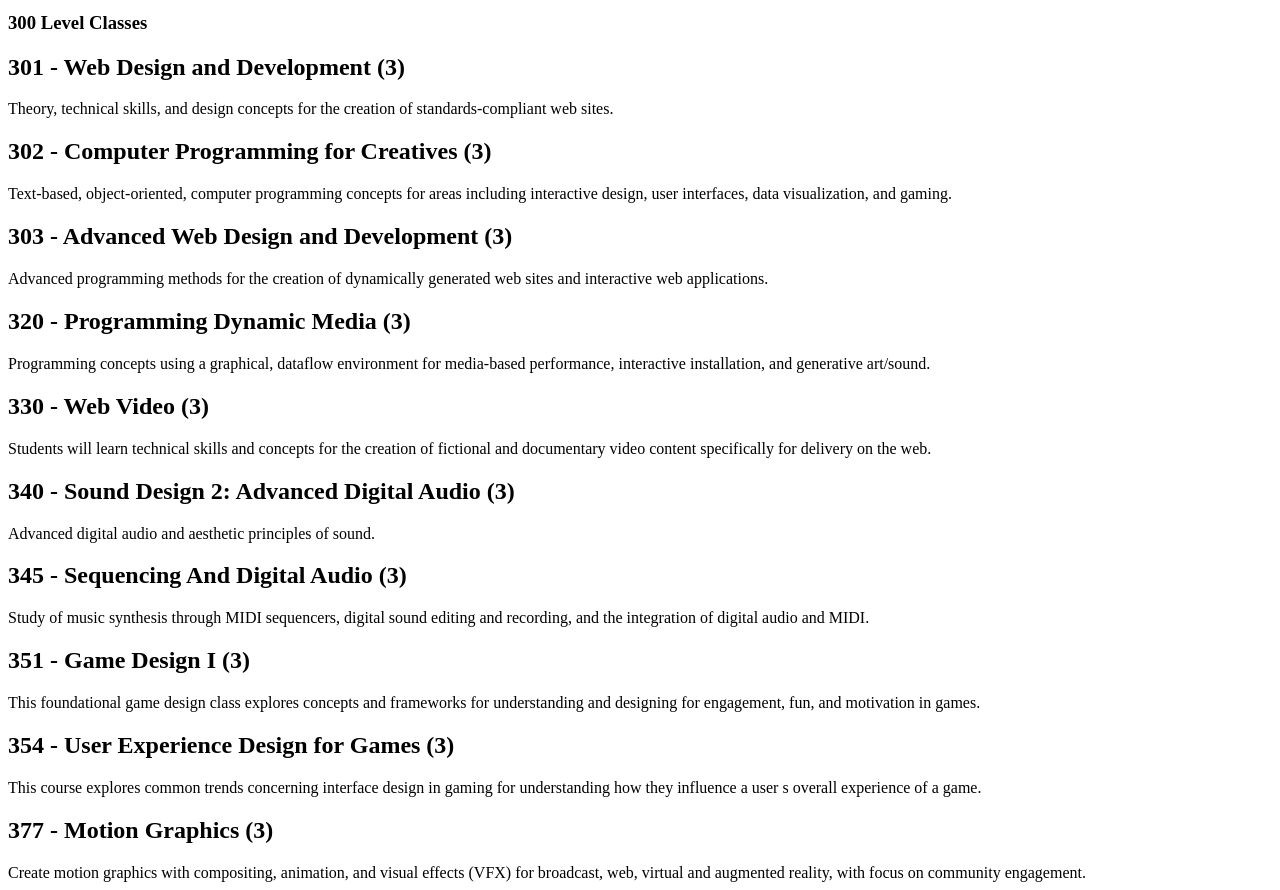
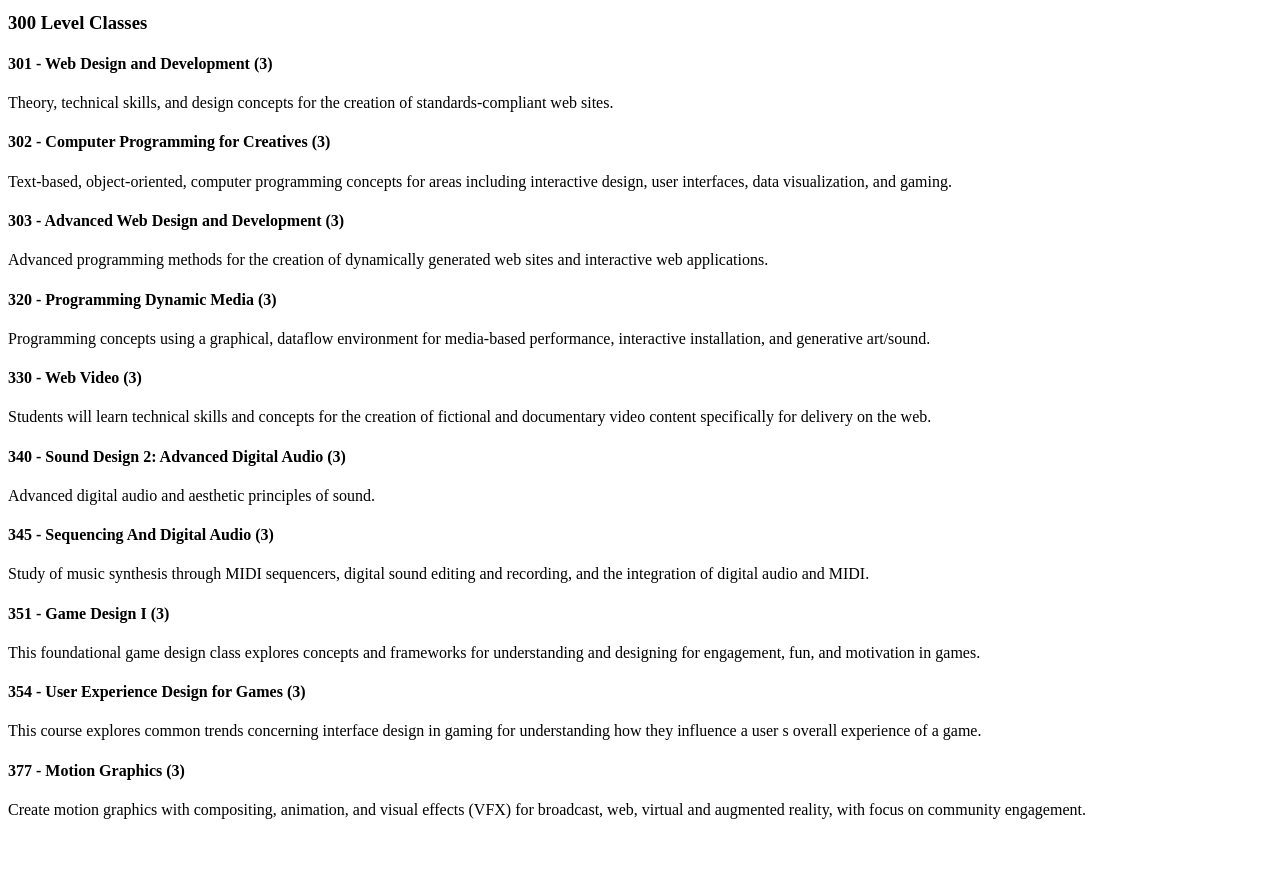
Before and after one commit to wstanley98/CTK301, a plain HTML site: page assignment1.html in a window 1280 px wide. Shown: the part 1680-2570 px from the top of the page. After the commit the page ends 2507 px from the top, so only its background shows below. Drawn offline with Linux system fonts and the light colour scheme.

Commit message:
Update assignment1.html

```diff
--- a/assignment1.html
+++ b/assignment1.html
@@ -82,42 +82,42 @@ Creative and interdisciplinary experiences in solo and ensemble performance inte
 
 <h3>300 Level Classes</h3>
 
-<h2>301 - Web Design and Development (3)</h2>
+<h4>301 - Web Design and Development (3)</h4>
 
 Theory, technical skills, and design concepts for the creation of standards-compliant web sites.
 
-<h2>302 - Computer Programming for Creatives (3)</h2>
+<h4>302 - Computer Programming for Creatives (3)</h4>
 
 Text-based, object-oriented, computer programming concepts for areas including interactive design, user interfaces, data visualization, and gaming.
 
-<h2>303 - Advanced Web Design and Development (3)</h2>
+<h4>303 - Advanced Web Design and Development (3)</h4>
 
 Advanced programming methods for the creation of dynamically generated web sites and interactive web applications.
 
-<h2>320 - Programming Dynamic Media (3)</h2>
+<h4>320 - Programming Dynamic Media (3)</h4>
 
 Programming concepts using a graphical, dataflow environment for media-based performance, interactive installation, and generative art/sound.
 
-<h2>330 - Web Video (3)</h2>
+<h4>330 - Web Video (3)</h4>
 
 Students will learn technical skills and concepts for the creation of fictional and documentary video content specifically for delivery on the web.
 
-<h2>340 - Sound Design 2: Advanced Digital Audio (3)</h2>
+<h4>340 - Sound Design 2: Advanced Digital Audio (3)</h4>
 
 Advanced digital audio and aesthetic principles of sound.
 
-<h2>345 - Sequencing And Digital Audio (3)</h2>
+<h4>345 - Sequencing And Digital Audio (3)</h4>
 
 Study of music synthesis through MIDI sequencers, digital sound editing and recording, and the integration of digital audio and MIDI.
 
-<h2>351 - Game Design I (3)</h2>
+<h4>351 - Game Design I (3)</h4>
 
 This foundational game design class explores concepts and frameworks for understanding and designing for engagement, fun, and motivation in games.
 
-<h2>354 - User Experience Design for Games (3)</h2>
+<h4>354 - User Experience Design for Games (3)</h4>
 
 This course explores common trends concerning interface design in gaming for understanding how they influence a user s overall experience of a game.
 
-<h2>377 - Motion Graphics (3)</h2>
+<h4>377 - Motion Graphics (3)</h4>
 
 Create motion graphics with compositing, animation, and visual effects (VFX) for broadcast, web, virtual and augmented reality, with focus on community engagement.
```
